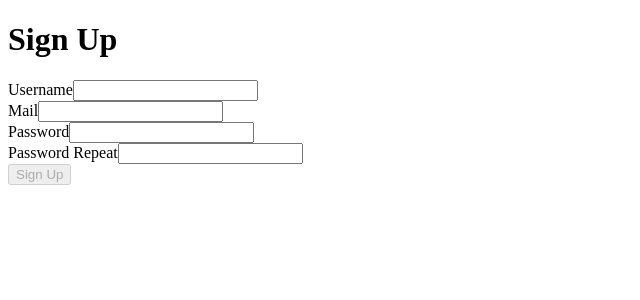
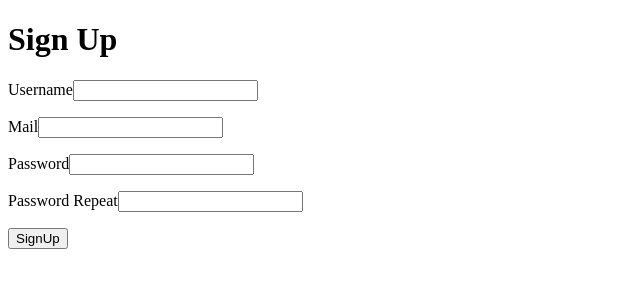
Before and after one commit to dsomleff/vue-camp, a Vue app in the folder source/: page / in a window 1280 px wide. Shown: the top 300 px of the page, without its empty margins (0-640 px from the left). Built offline with nearby package versions, Linux system fonts and the light colour scheme.

Commit message:
When User put password values correctly: - should enable SignUp button

```diff
--- a/source/index.html
+++ b/source/index.html
@@ -8,6 +8,6 @@
     </head>
     <body>
         <div id="app"></div>
-        <script type="module" src="/src/main.js"></script>
+        <script type="module" src="src/main.js"></script>
     </body>
 </html>
--- a/source/src/views/sign-up/SignUp.vue
+++ b/source/src/views/sign-up/SignUp.vue
@@ -1,27 +1,43 @@
 <template>
     <h1>Sign Up</h1>
 
-    <section>
+    <p>
         <label for="username">Username</label>
         <input id="username">
-    </section>
+    </p>
 
-    <section>
+    <p>
         <label for="username">Mail</label>
         <input id="email">
-    </section>
+    </p>
 
-    <section>
+    <p>
         <label for="password">Password</label>
-        <input id="password" type="password">
-    </section>
+        <input id="password" type="password" @input="onChangePassword">
+    </p>
 
-    <section>
+    <p>
         <label for="passwordRepeat">Password Repeat</label>
-        <input id="passwordRepeat" type="password">
-    </section>
+        <input id="passwordRepeat" type="password" @input="onChangePasswordRepeat">
+    </p>
 
-    <button disabled>Sign Up</button>
+    <button :disabled="disabled">SignUp</button>
 </template>
+
 <script setup>
+    import {ref} from 'vue';
+
+    let disabled = ref(false);
+    let password = ref('');
+    let passwordRepeat = ref('');
+
+    const onChangePassword = (e) => {
+        password.value = e.target.value;
+        disabled.value = password.value !== passwordRepeat.value
+    }
+
+    const onChangePasswordRepeat = (e) => {
+        passwordRepeat.value = e.target.value;
+        disabled.value = password.value !== passwordRepeat.value
+    }
 </script>
```
Also changed, not shown: 1 other file (tests, documents, lock files or other folders).
